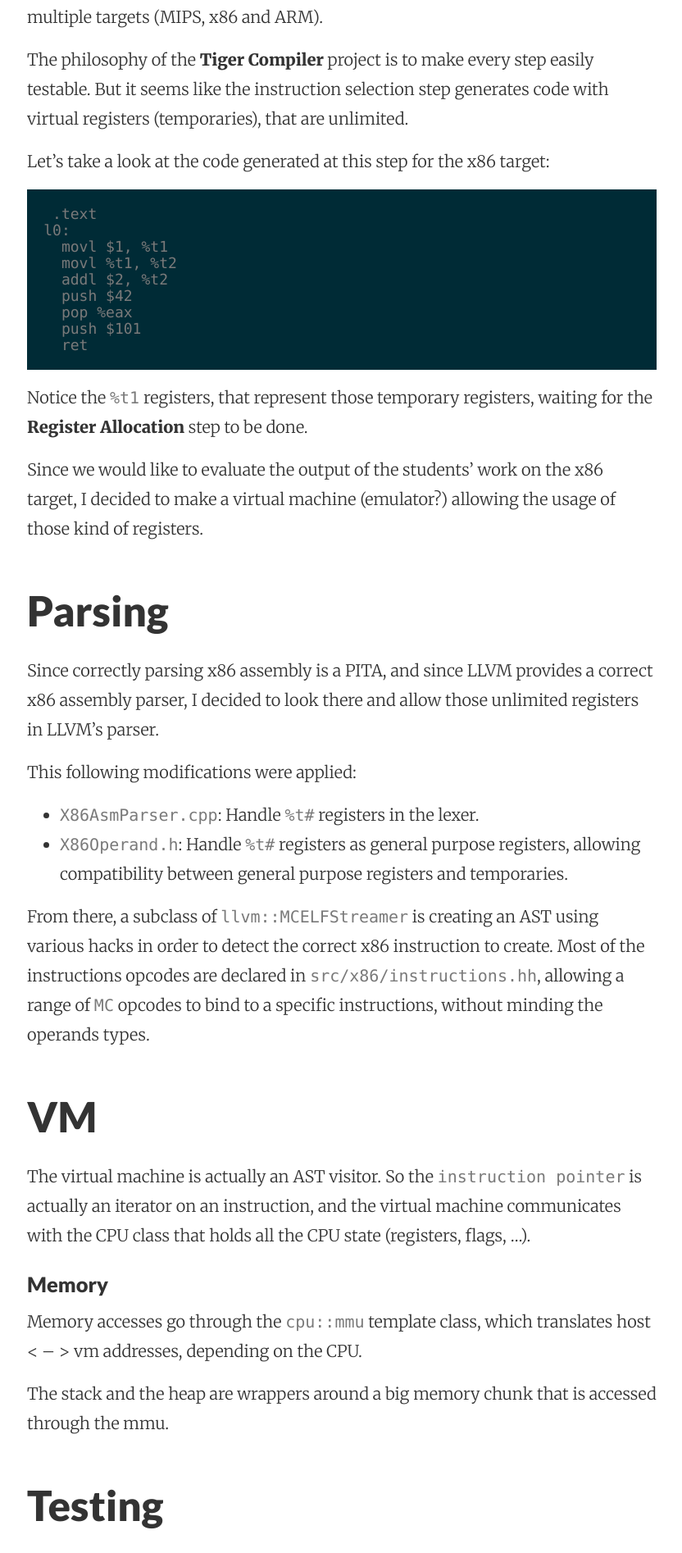
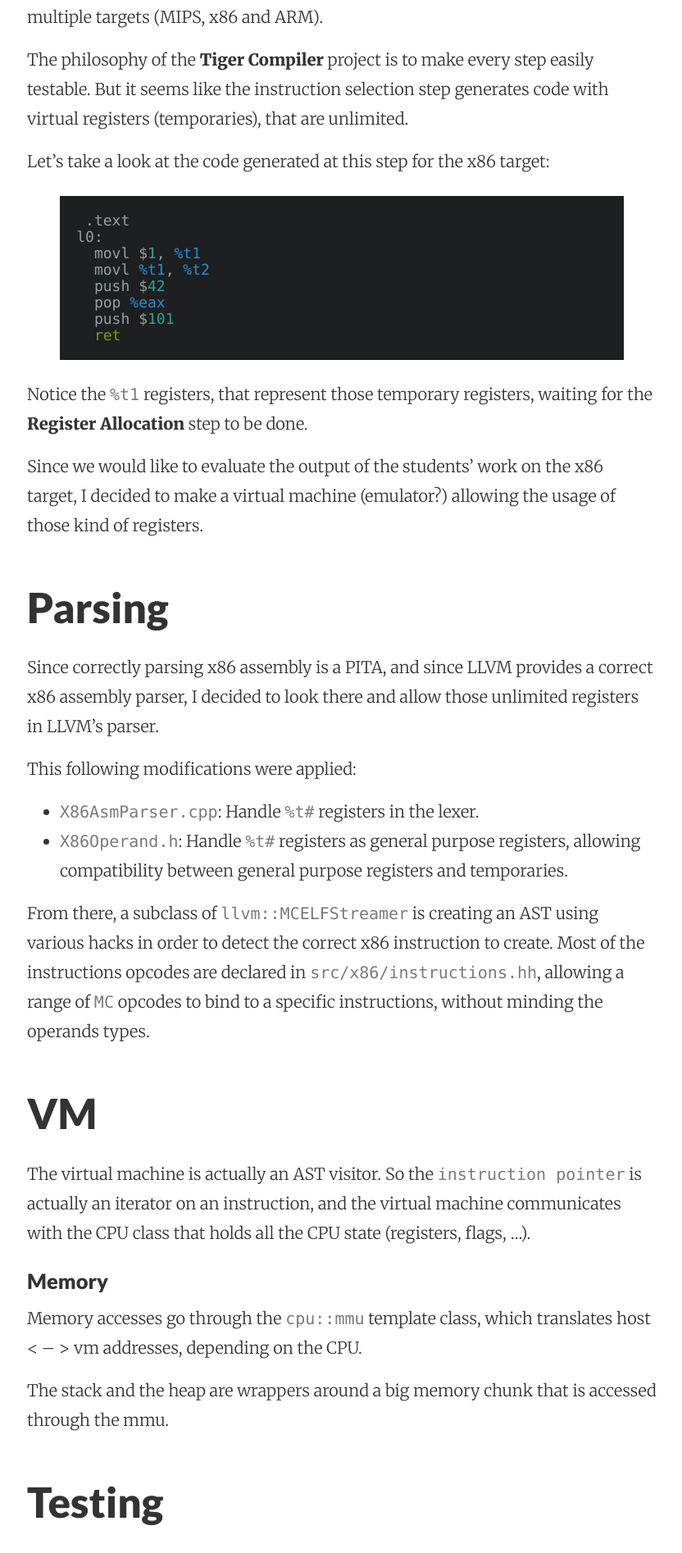
Before and after one commit to francisvm/francisvm.com, a Jekyll site: the page built from _posts/2016-01-05-nolimix86.md, in a window 1280 px wide. Shown: the part 690-2584 px from the top of the page at 82% size, without its empty margins (223-1055 px from the left). Built offline with Jekyll 4.4.1, drawn with Linux system fonts in a browser that asks for light colours; nearby versions of some CDN libraries.

Commit message:
posts: nolimix86: add syntax hightlighting

````diff
--- a/_posts/2016-01-05-nolimix86.md
+++ b/_posts/2016-01-05-nolimix86.md
@@ -25,17 +25,16 @@ virtual registers (temporaries), that are unlimited.
 
 Let's take a look at the code generated at this step for the x86 target:
 
-```
+{% highlight llvm %}
  .text
 l0:
   movl $1, %t1
   movl %t1, %t2
-  addl $2, %t2
   push $42
   pop %eax
   push $101
   ret
-```
+{% endhighlight %}
 
 Notice the `%t1` registers, that represent those temporary registers, waiting
 for the **Register Allocation** step to be done.
--- a/_sass/_solarized-dark.scss
+++ b/_sass/_solarized-dark.scss
@@ -17,7 +17,7 @@ green     #859900  operators, other keywords
 */
 
 .highlight,
-.gist-syntax .highlight { background-color: #002b36; color: #93a1a1 }
+.gist-syntax .highlight { background-color: #1d1f21; color: #c5c8c6 }
 .highlight .c,
 .gist-syntax .highlight .c { color: #586e75 } /* Comment */
 .highlight .err,
````
